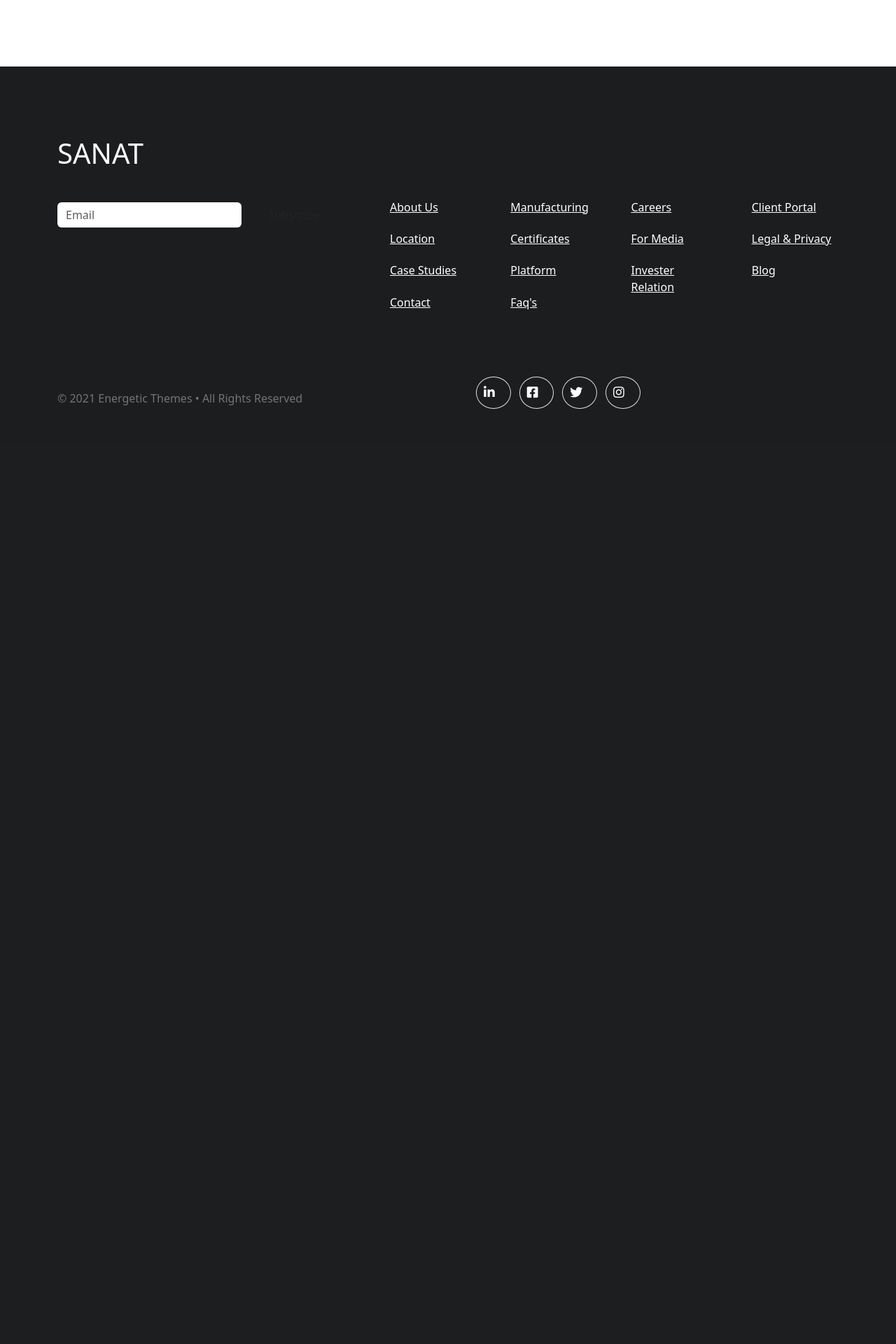
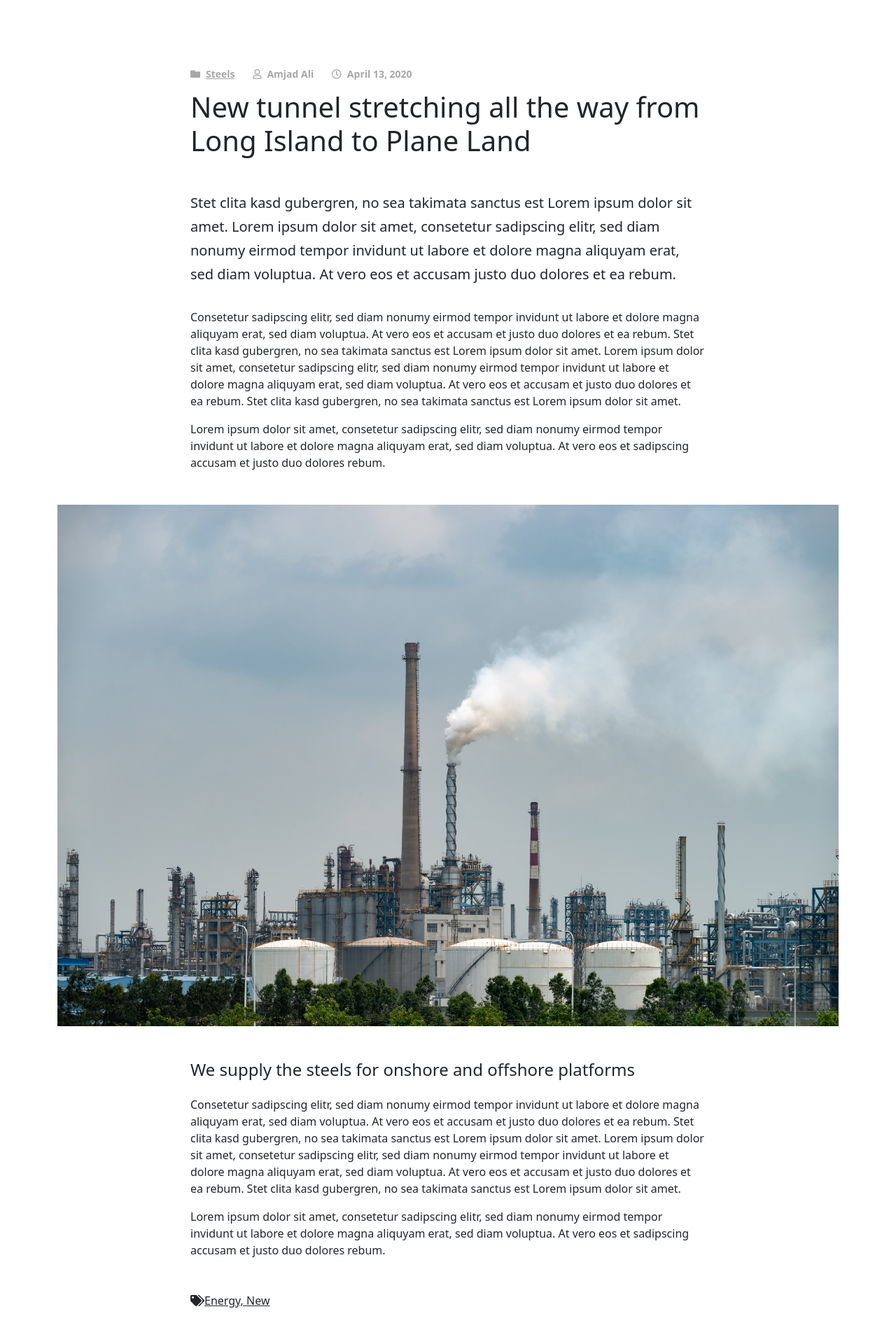
Before and after one commit to BoborahimAlisherovich/Navoi-Project, a Django app: page /blog-single-post/ in a window 1280 px wide. Shown: the part 611-2531 px from the top of the page at 70% size. Before the commit the page ends 1195 px from the top, so only its background shows below. Run offline with Django 5.2, Linux system fonts and the light colour scheme; some libraries are stand-ins or nearby versions.

Commit message:
single post

```diff
--- a/templates/blog-single-post.html
+++ b/templates/blog-single-post.html
@@ -9,11 +9,10 @@
 <div class="container pt-lg-5">
 <div class="row justify-content-lg-center">
 <div class="col-lg-8">
-    {% for NewsArticle in NewsArticles %}
 <header class="entry-header">
-<div class="entry-meta-top"><span class="entry-meta-category"><i class="fas fa-folder"></i><a href="blog-three-col.html">Steels</a></span><span class="entry-author"><i class="far fa-user"></i>{{NewsArticle.auther}}</span><span class="entry-meta-date"> <i class="far fa-clock"></i>{{NewsArticle.published_date}}</span>
+<div class="entry-meta-top"><span class="entry-meta-category"><i class="fas fa-folder"></i><a href="blog-three-col.html">Steels</a></span><span class="entry-author"><i class="far fa-user"></i>Amjad Ali</span><span class="entry-meta-date"> <i class="far fa-clock"></i>April 13, 2020</span>
 </div>
-<h1 class="mb-5 entry-title font-weight-bold">{{NewsArticle.title}} </h1>
+<h1 class="mb-5 entry-title font-weight-bold">New tunnel stretching all the way from Long Island to Plane Land </h1>
 </header>
 <p class="lead-1 mb-4">Stet clita kasd gubergren, no sea takimata sanctus est Lorem ipsum dolor sit amet. Lorem ipsum dolor sit amet, consetetur sadipscing elitr, sed diam nonumy eirmod tempor invidunt ut labore et dolore magna aliquyam erat, sed diam voluptua. At vero eos et accusam justo duo dolores et ea rebum.</p>
 <div class="pt-2">
@@ -22,7 +21,7 @@
 </div>
 </div>
 </div>
-<div class="container my-5"><img src="{{NewsArticle.main_image.url}}" alt="single-post"></div>
+<div class="container my-5"><img src="{% static 'assets/images/blog/single-post.jpg' %}" alt="single-post"></div>
 <div class="container">
 <div class="row justify-content-lg-center">
 <div class="col-lg-8 pr-lg-10">
@@ -63,13 +62,12 @@
 <p class="form-submit"><a class="btn btn-black-pearl" href="#">Submit</a></p>
 </form>
 </div>
-{% endfor %}
+
 </div>
 
 </div>
 </div>
 </div>
-
 </div>
 </article>
 
```
